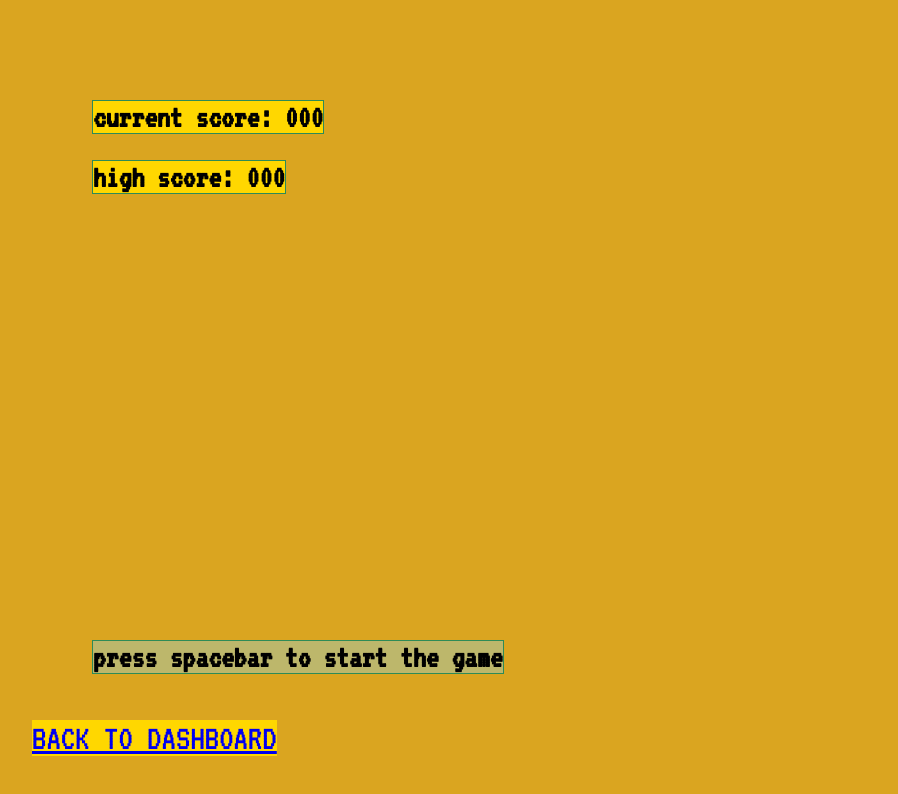
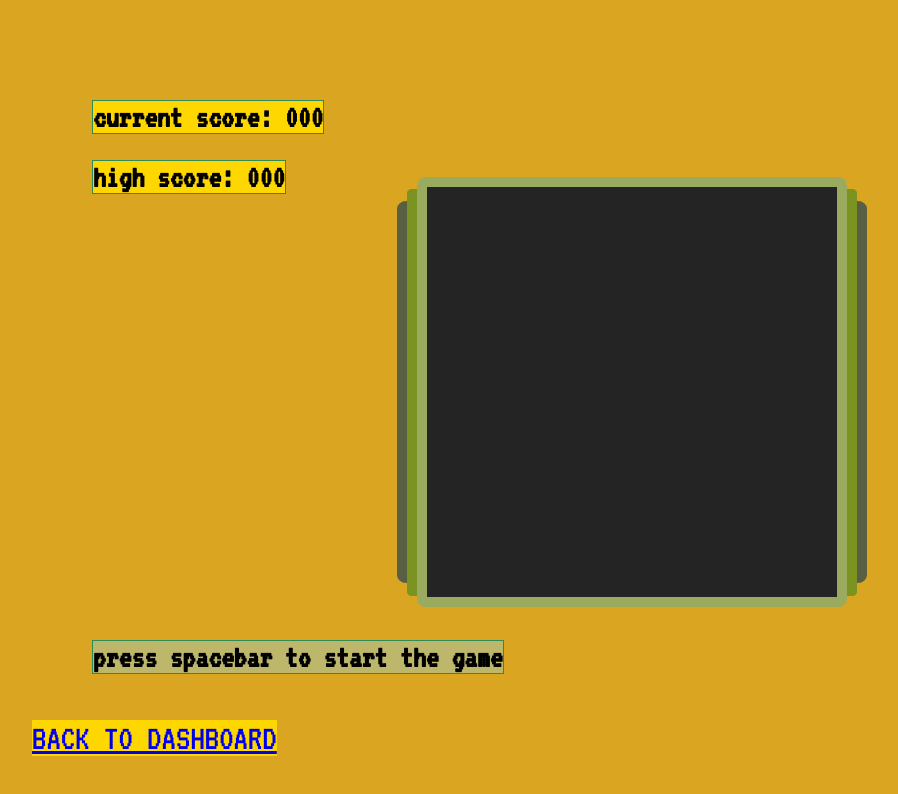
Before and after one commit to hightowerbuilds/brontosaurus-publications, a React (Vite) app: page /snake in a window 1280 px wide. Shown: the top 794 px of the page, without its empty margins (8-906 px from the left). Built offline with nearby package versions, Linux system fonts and the light colour scheme.

Commit message:
april 28.5

```diff
--- a/src/pages/SnakeGame.css
+++ b/src/pages/SnakeGame.css
@@ -4,6 +4,8 @@
     width: 100%;
     display: flex;
     font-family: "VT323", monospace;
+    justify-content: center;
+    align-items: center  ;
 }
 
 .scores {
@@ -26,13 +28,33 @@
     border: 1px seagreen solid;
 }
 
-.gameBorderOne {}
+.gameBorderOne {
+    border: #595f43 10px solid;
+    border-radius: 2%;
+    margin-bottom: -5%;
+    margin-top: -5%;
+}
 
-.gameBorderTwo {}
+.gameBorderTwo {
+    border: #7b9421 10px solid;
+    border-radius: 1%;
+    margin-bottom: -5%;
+    margin-top: -5%;}
 
-.gameBorderThree {}
+.gameBorderThree {
+    border: #9aaa5f 10px solid;
+    border-radius: 2%;
+    margin-bottom: -5%;
+    margin-top: -5%;
+}
 
-.gameBoard {}
+.gameBoard {
+    border-radius: 100px;
+    display: grid;
+    grid-template-columns: repeat(20, 20px);
+    grid-template-rows: repeat(20, 20px);
+    margin: 5px;
+}
 
 .gameStart {
     display: flex;
```
Also changed, not shown: src/pages/SnakeGame.jsx (+5 -2 lines).
